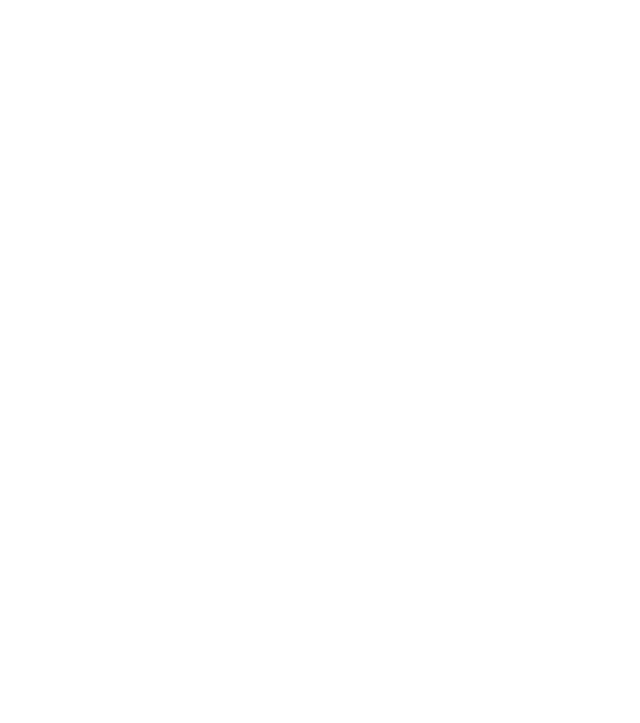
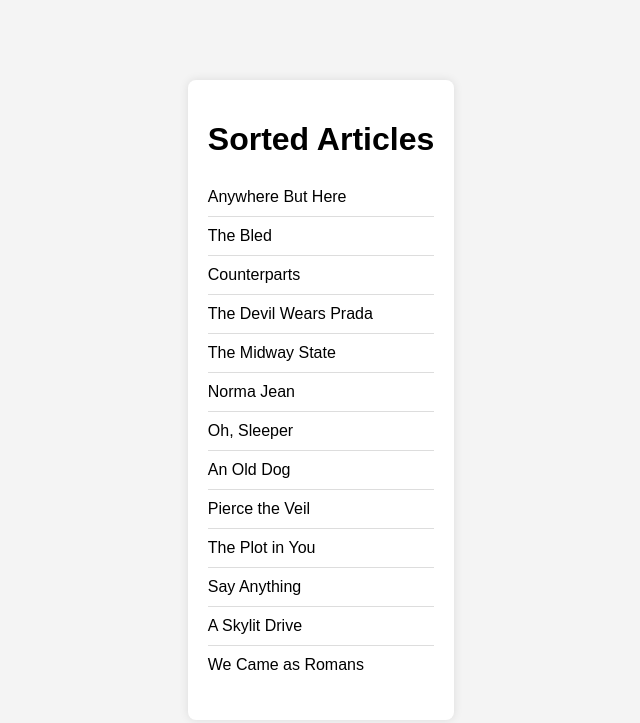
Before and after one commit to acciojob/sorting-articles-Srinu-7, a website: page main.html in a window 1280 px wide. Shown: the whole page, without its empty margins (319-959 px from the left). Drawn offline with Linux system fonts and the light colour scheme.

Commit message:
created a submission

```diff
--- a/main.html
+++ b/main.html
@@ -1,16 +1,16 @@
 <!DOCTYPE html>
-
-<html>
-
+<html lang="en">
 <head>
-	<link rel="stylesheet" href="styles.css">
+    <meta charset="UTF-8">
+    <meta name="viewport" content="width=device-width, initial-scale=1.0">
+    <title>Sorted Articles</title>
+    <link rel="stylesheet" href="styles.css">
 </head>
-
 <body>
-	<!-- the entire body must be written by student -->
-    <script type="text/javascript" src="./script.js">
-</script>
-
+    <div class="container">
+        <h1>Sorted Articles</h1>
+        <ul id="band"></ul>
+    </div>
+    <script src="script.js"></script>
 </body>
-
 </html>
--- a/script.js
+++ b/script.js
@@ -1 +1,25 @@
 //your JS code here. If required.
+const bands = [
+    'The Plot in You',
+    'The Devil Wears Prada',
+    'Pierce the Veil',
+    'Norma Jean',
+    'The Bled',
+    'Say Anything',
+    'The Midway State',
+    'We Came as Romans',
+    'Counterparts',
+    'Oh, Sleeper',
+    'A Skylit Drive',
+    'Anywhere But Here',
+    'An Old Dog'
+];
+
+function strip(bandName) {
+    return bandName.replace(/^(a |an |the )/i, '').trim();
+}
+
+const sortedBands = bands.sort((a, b) => strip(a) > strip(b) ? 1 : -1);
+
+const ul = document.getElementById('band');
+ul.innerHTML = sortedBands.map(band => `<li>${band}</li>`).join('');
--- a/styles.css
+++ b/styles.css
@@ -1 +1,36 @@
 /*  your css code here. If applicable */
+body {
+    font-family: Arial, sans-serif;
+    background-color: #f4f4f4;
+    display: flex;
+    justify-content: center;
+    align-items: center;
+    height: 100vh;
+    margin: 0;
+}
+
+.container {
+    background-color: white;
+    padding: 20px;
+    border-radius: 8px;
+    box-shadow: 0 0 10px rgba(0, 0, 0, 0.1);
+}
+
+h1 {
+    text-align: center;
+    margin-bottom: 20px;
+}
+
+ul {
+    list-style: none;
+    padding: 0;
+}
+
+li {
+    padding: 10px 0;
+    border-bottom: 1px solid #ddd;
+}
+
+li:last-child {
+    border-bottom: none;
+}
```
